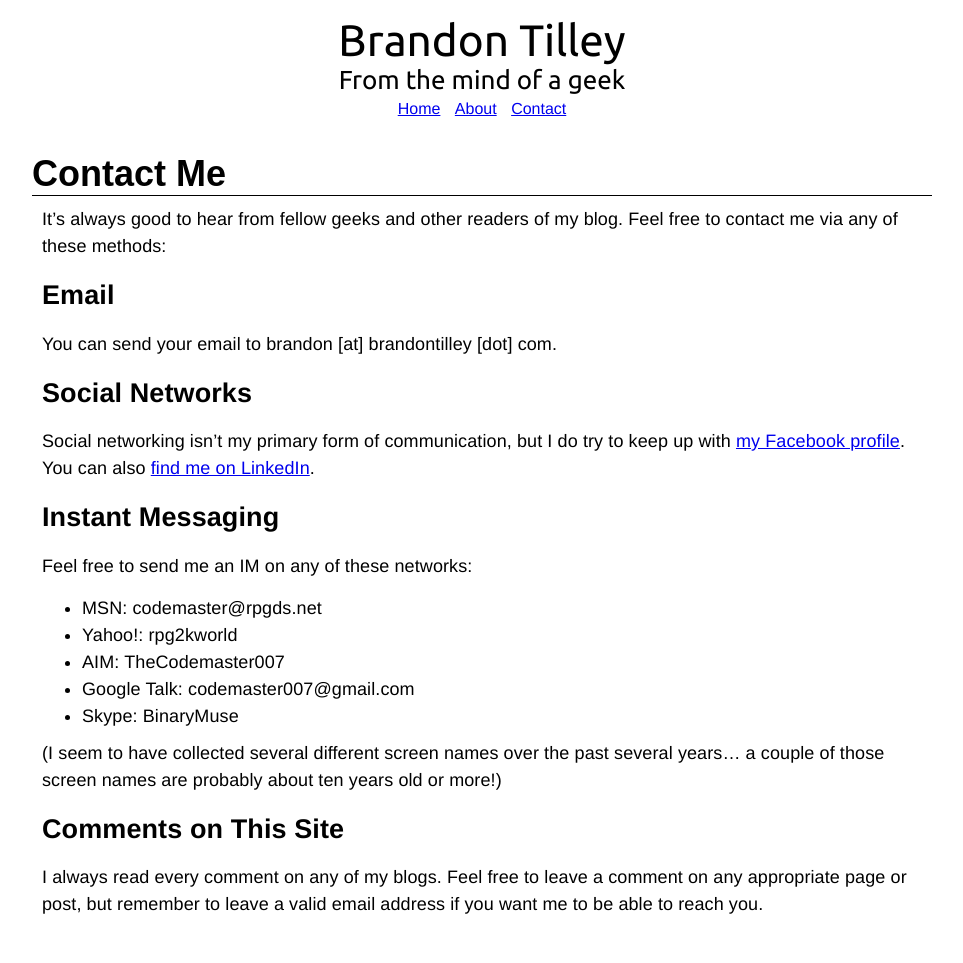
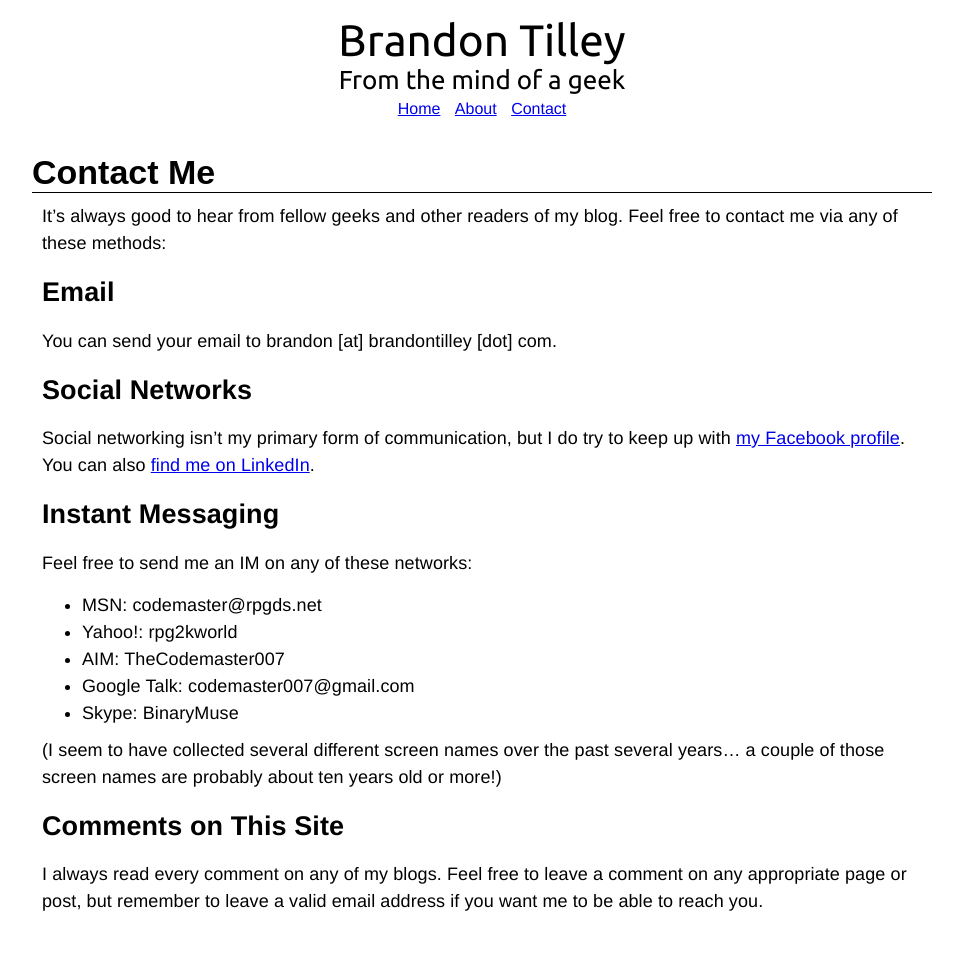
Before and after one commit to BinaryMuse/michelletilley-blog, a Jekyll site: the page built from contact.markdown, in a window 1280 px wide. Shown: the whole page, without its empty margins (158-1121 px from the left). Built offline with Jekyll 4.4.1, drawn with Linux system fonts in a browser that asks for light colours; some web fonts are replaced.

Commit message:
More style update

```diff
--- a/styles/site.css
+++ b/styles/site.css
@@ -93,7 +93,7 @@ div#home ul.posts div.title {
 
 div.post h1.title {
   font-family: 'Cuprum', arial, sans-serif;
-  font-size: 36px;
+  font-size: 34px;
   border-bottom: 1px solid black;
   margin-bottom: 3px;
 }
```
